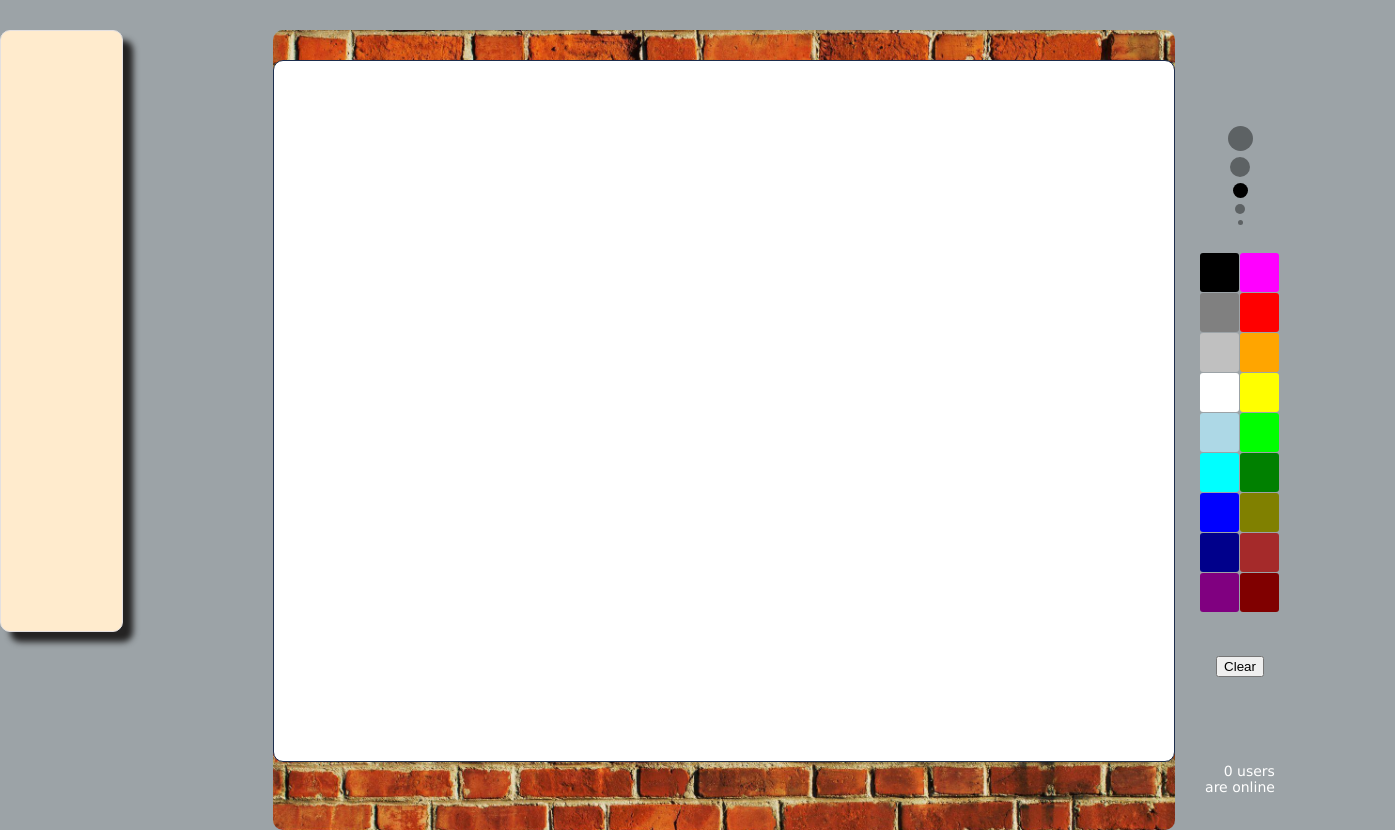
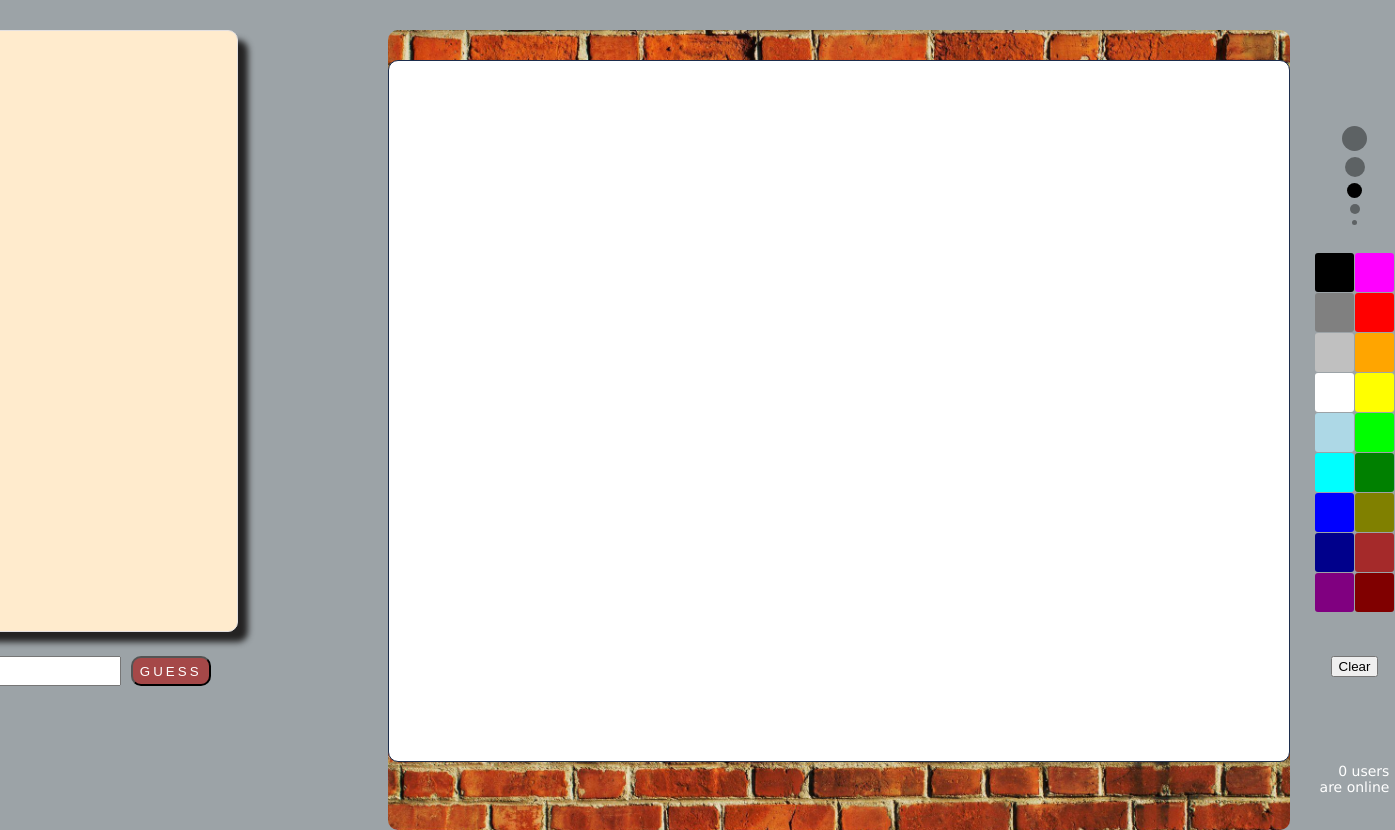
Before and after one commit to TarikPasalic7/multiplayer-app, a React (Create React App) app in the folder multiplayer-react/: page / in a window 1280 px wide. Shown: the whole page, 1395 px wide, since content can reach past the window. Built offline with nearby package versions, Linux system fonts and the light colour scheme; no server answers.

Commit message:
css guess

```diff
--- a/multiplayer-react/src/App.css
+++ b/multiplayer-react/src/App.css
@@ -26,8 +26,8 @@ body {
   height: 600px;
   width: 350px;
   background-color: blanchedalmond;
-  display: flex;
-  float: left;
+  display: inline-block;
+
   border:rgb(228, 224, 224) solid 1px;
   border-radius: 10px;
   margin-right: 150px;
@@ -151,3 +151,29 @@ h1 {
     position: absolute;
     bottom: 5px;
 }
+.guessbtn{
+ background-color: rgb(165, 72, 72);
+ margin-left: 10px;
+ width: 20%;
+ height: 30px;
+ border-radius: 10px;
+ color: white;
+ cursor: pointer;
+ letter-spacing: 3px;
+
+
+}
+.guessbtn:hover{
+  transform: scale(1.2);
+}
+.boardwraper{
+ display: inline-block;
+ text-align: center;
+
+}
+.wraper2{
+  display:flex;
+  margin: 20px 50px;
+
+
+}
--- a/multiplayer-react/src/App.js
+++ b/multiplayer-react/src/App.js
@@ -146,7 +146,16 @@ function mousePos(e) {
 	return (
 		<div className="App">
      <div id="wrapper">
-       <div className="guessboard"></div>
+      <div className="boardwraper">
+      <div className="guessboard">
+      </div>
+      <div className="wraper2">
+        <input type="text" placeholder="Guess" />
+      <button className="guessbtn" >GUESS</button>
+
+      </div>
+
+       </div>
        <div className="container">  <canvas id="canvas" onMouseDown={mousedwn} onMouseMove={mousemv} onMouseLeave={mouselv} onMouseUp={msup} width="900" height="700"> </canvas></div>
 
       <div id="controls">
```
